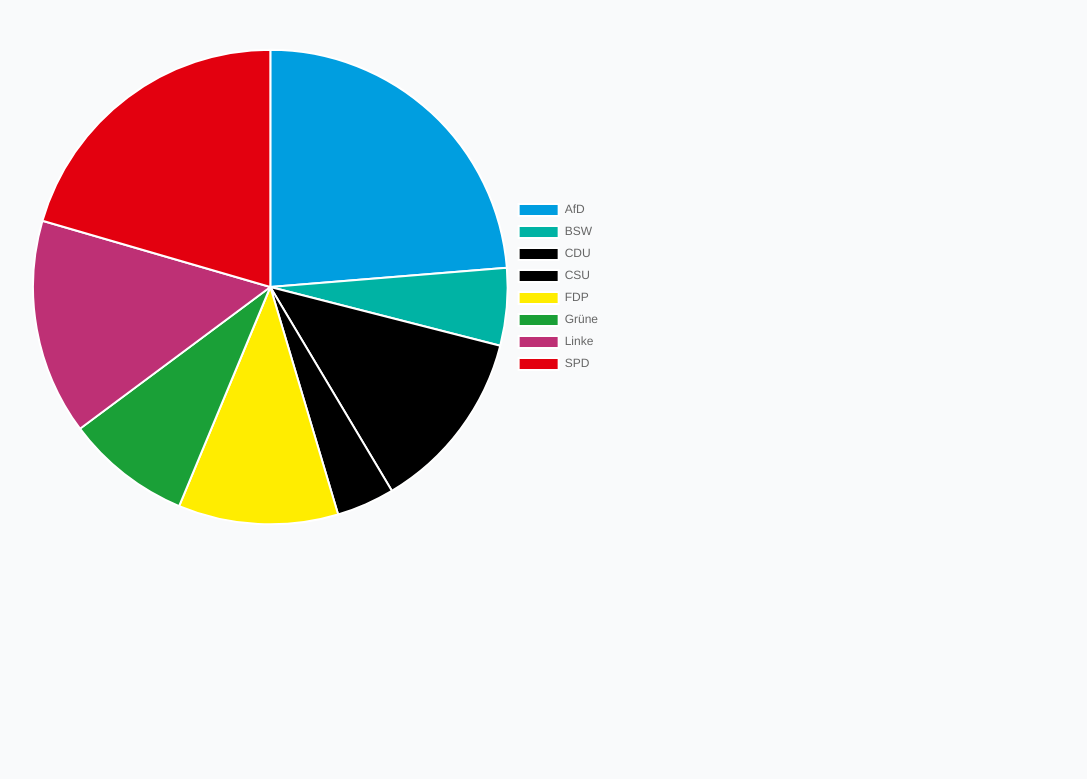
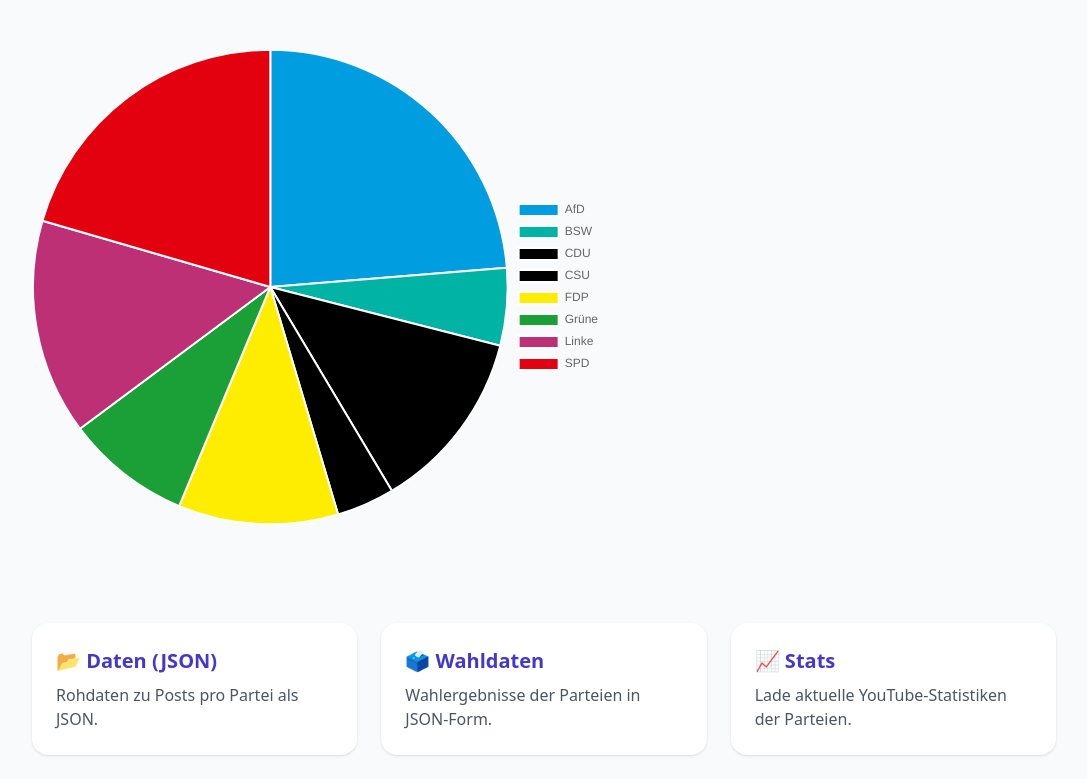
Before and after one commit to DataDivasCAU/DataDivas, a Flask app: page /post-per-party in a window 1280 px wide. Shown: the part 570-1349 px from the top of the page, without its empty margins (96-1183 px from the left). Before the commit the page ends 1094 px from the top, so only its background shows below. Run offline with Flask 3, Linux system fonts and the light colour scheme; some libraries are stand-ins or nearby versions.

Commit message:
make it a little prettier

```diff
--- a/Sonja/Website/templates/post-per-party.html
+++ b/Sonja/Website/templates/post-per-party.html
@@ -15,7 +15,7 @@
         <div id="subtitle" class="text-sm text-gray-500 mt-1">Ansicht: 2025</div>
       </div>
 
-      <div class="flex items-center gap-3">
+      <div class="flex items-center gap-3 flex-wrap">
         <label for="dataset" class="font-medium">Wahlperiode:</label>
         <select id="dataset" class="border rounded p-2 bg-white">
           <option value="first">Wahl 2025</option>
@@ -23,6 +23,7 @@
           <option value="both">Beide Wahlen</option>
         </select>
 
+        <!-- Export-Button -->
         <a id="btnExport"
            href="/export-excel"
            class="px-3 py-2 rounded bg-blue-600 text-white hover:bg-blue-700 whitespace-nowrap">
@@ -43,27 +44,49 @@
     </div>
 
     <!-- Chart (nur bei Single-Ansicht) -->
-    <section class="max-w-xl">
+    <section class="max-w-xl mb-12">
       <div id="chartTitle"><b>Posts 2025 (Pie)</b></div>
       <canvas id="pieChart"></canvas>
+    </section>
+
+    <!-- Karten-Buttons -->
+    <section class="grid sm:grid-cols-2 lg:grid-cols-3 gap-6">
+      <!-- Karte: Data JSON -->
+      <a href="/data.json"
+         class="block rounded-2xl bg-white shadow hover:shadow-lg transition transform hover:-translate-y-1 p-6">
+        <h2 class="text-xl font-bold text-indigo-700 mb-2">📂 Daten (JSON)</h2>
+        <p class="text-gray-600">Rohdaten zu Posts pro Partei als JSON.</p>
+      </a>
+
+      <!-- Karte: Election JSON -->
+      <a href="/election.json"
+         class="block rounded-2xl bg-white shadow hover:shadow-lg transition transform hover:-translate-y-1 p-6">
+        <h2 class="text-xl font-bold text-indigo-700 mb-2">🗳️ Wahldaten</h2>
+        <p class="text-gray-600">Wahlergebnisse der Parteien in JSON-Form.</p>
+      </a>
+
+      <!-- Karte: Stats -->
+      <a href="/load_yt_current_data_of_parties"
+         class="block rounded-2xl bg-white shadow hover:shadow-lg transition transform hover:-translate-y-1 p-6">
+        <h2 class="text-xl font-bold text-indigo-700 mb-2">📈 Stats</h2>
+        <p class="text-gray-600">Lade aktuelle YouTube-Statistiken der Parteien.</p>
+      </a>
     </section>
   </div>
 
   <script defer>
     let dataStore = {
-      posts2025: [], // [{party, posts, electionCount}]
+      posts2025: [],
       posts2021: [],
       election2025: new Map(),
       election2021: new Map(),
       diffElection: new Map(),
     };
 
-    // first|second|both (first=2025, second=2021)
     let currentPeriod = "first";
     let chart;
     let sortState = { key: null, dir: 1 };
 
-    // === Parteifarben ===
     const PARTY_COLORS = new Map([
       ["cdu", "#000000"], ["csu", "#000000"],
       ["spd", "#E3000F"], ["fdp", "#FFED00"],
@@ -96,7 +119,6 @@
       return "#9CA3AF";
     }
 
-    // ---- Daten laden ----
     Promise.all([
       fetch("/data.json"),
       fetch("/election.json")
@@ -107,13 +129,11 @@
         return [await pRes.json(), await eRes.json()];
       })
       .then(([postsData, electData]) => {
-        // POSTS: neues Schema
         const p2025 = postsData.electionPosts2025 || {};
         const p2021 = postsData.electionPosts2021 || {};
         const rows2025 = Object.entries(p2025).map(([party, posts]) => ({ party: pretty(party), posts: Number(posts)||0 }));
         const rows2021 = Object.entries(p2021).map(([party, posts]) => ({ party: pretty(party), posts: Number(posts)||0 }));
 
-        // ELECTION: 2025/2021 (+ optional diffElection)
         const e25 = (electData.election2025 && electData.election2025[0]) || {};
         const e21 = (electData.election2021 && electData.election2021[0]) || {};
         const dE  = electData.diffElection || {};
@@ -121,7 +141,6 @@
         dataStore.election2021 = new Map(Object.entries(e21).map(([k,v]) => [pretty(k), Number(v)||0]));
         dataStore.diffElection = new Map(Object.entries(dE).map(([k,v]) => [pretty(k), Number(v)||0]));
 
-        // electionCount mergen
         dataStore.posts2025 = mergeElection(rows2025, dataStore.election2025);
         dataStore.posts2021 = mergeElection(rows2021, dataStore.election2021);
 
@@ -137,7 +156,6 @@
       });
     }
 
-    // Tabellenkopf mit Sortierung
     function renderHeader(columns) {
       const thead = document.getElementById("tableHead");
       thead.innerHTML = "";
```
Also changed, not shown: Sonja/Website/templates/index.html (+14 -26 lines).
